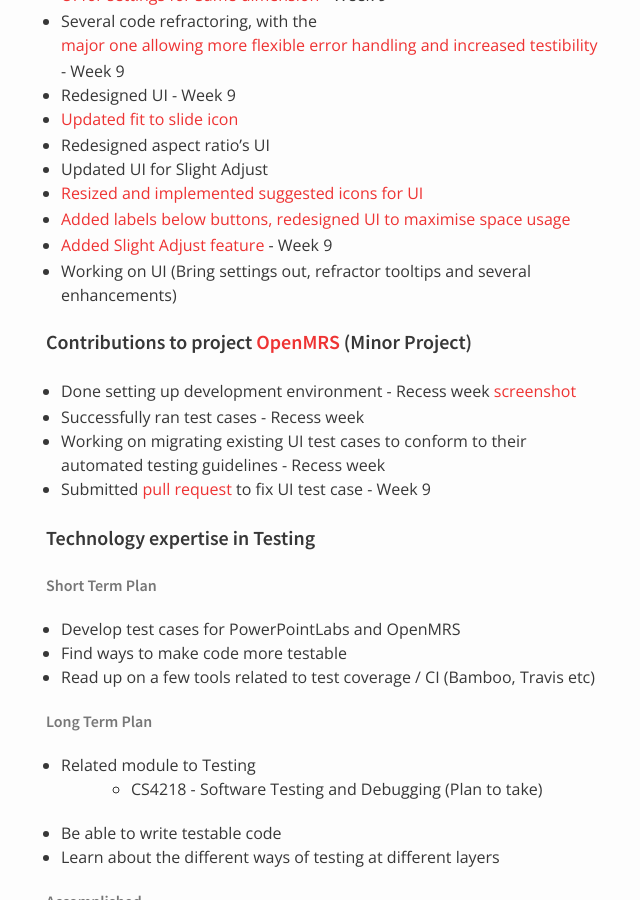
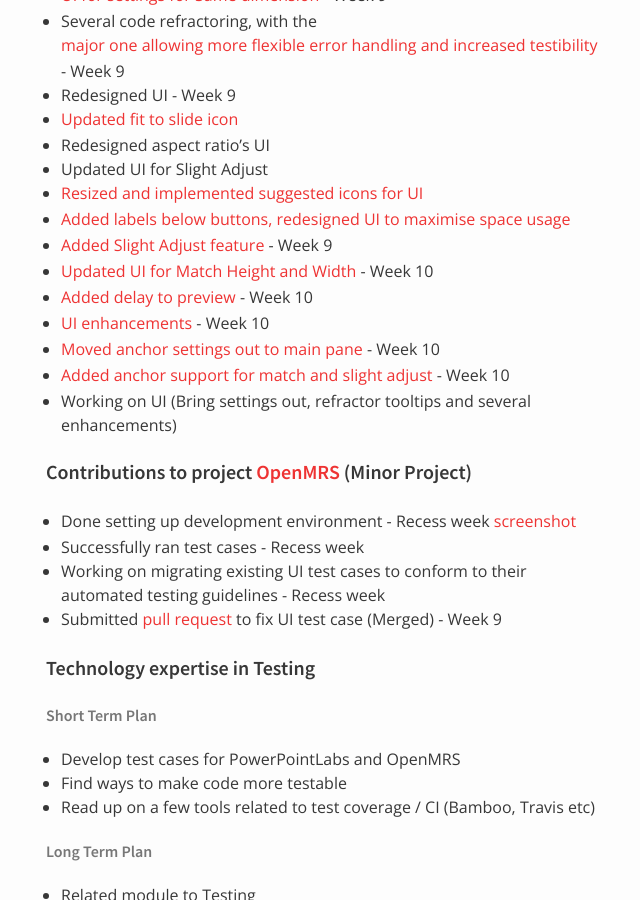
Before and after one commit to nus-oss/cs3281-AY1516S2-website, a Jekyll site: the page built from teams/powerpointlabs.md, in a window 1280 px wide and 900 px high, scrolled down 10388 px. Shown: the whole window, without its empty margins (324-964 px from the left). Built offline with Jekyll 4.4.1, drawn with Linux system fonts in a browser that asks for light colours; some of the changed text lies outside the part shown.

Commit message:
Update powerpointlabs.md

```diff
--- a/teams/powerpointlabs.md
+++ b/teams/powerpointlabs.md
@@ -101,9 +101,9 @@
   * [x] Add settings for Same Dimension - Week 9, Wed
   * [x] Add settings for Stretch/Shrink - Week 9, Thu
   * [x] Implement slight adjust feature - Week 10, Sun
-  * [ ] Implement adjust aspect ratio
+  * [x] Implement match height and width feature
   * [ ] Implement resize propotionally (Height and Width)
-  * [ ] Add delay to preview
+  * [x] Add delay to preview
   * [ ] Create Ratio Resize feature
 * Advanced functionality for Resize Lab
   * [x] Preview feature - Recess Week, Thu
@@ -304,6 +304,11 @@
  * [Resized and implemented suggested icons for UI](https://github.com/nus-fboa2016-PL/PowerPointLabs/commit/acb619366babff07387ab5596c8fba40d9dd6ccc)
  * [Added labels below buttons, redesigned UI to maximise space usage](https://github.com/nus-fboa2016-PL/PowerPointLabs/commit/ad2100ec383be55631803538a841ffca2d789a3a)
 * [Added Slight Adjust feature](https://github.com/nus-fboa2016-PL/PowerPointLabs/commit/a63046eef0deb8ade3351aab5f59fb0b00154bb4) - Week 9
+* [Updated UI for Match Height and Width](https://github.com/nus-fboa2016-PL/PowerPointLabs/commit/38d90dc286cfcf23a928c046491589ec4a8b05dd) - Week 10
+* [Added delay to preview](https://github.com/nus-fboa2016-PL/PowerPointLabs/commit/a72933f9f0209bf5ee1926baf80403587be0b231) - Week 10
+* [UI enhancements](https://github.com/nus-fboa2016-PL/PowerPointLabs/commit/bb196606b7b63c14c93428298fd5dc31b779da39) - Week 10
+* [Moved anchor settings out to main pane](https://github.com/nus-fboa2016-PL/PowerPointLabs/commit/ac6f632e0e94b8b2ce33e4601d1b72a66b0883ce) - Week 10
+* [Added anchor support for match and slight adjust](https://github.com/nus-fboa2016-PL/PowerPointLabs/commit/72f7e8d56f6d2ddadf8dfe8559bda661c3ada095) - Week 10
 * Working on UI (Bring settings out, refractor tooltips and several enhancements)
 
 
@@ -312,7 +317,7 @@
  * Done setting up development environment - Recess week [screenshot](https://dl.dropboxusercontent.com/u/7610216/dev%20env.PNG)
  * Successfully ran test cases - Recess week
  * Working on migrating existing UI test cases to conform to their automated testing guidelines - Recess week
- * Submitted [pull request](https://github.com/openmrs/openmrs-distro-referenceapplication/pull/107) to fix UI test case - Week 9
+ * Submitted [pull request](https://github.com/openmrs/openmrs-distro-referenceapplication/pull/107) to fix UI test case (Merged) - Week 9
 
 #### Technology expertise in Testing
 
```
